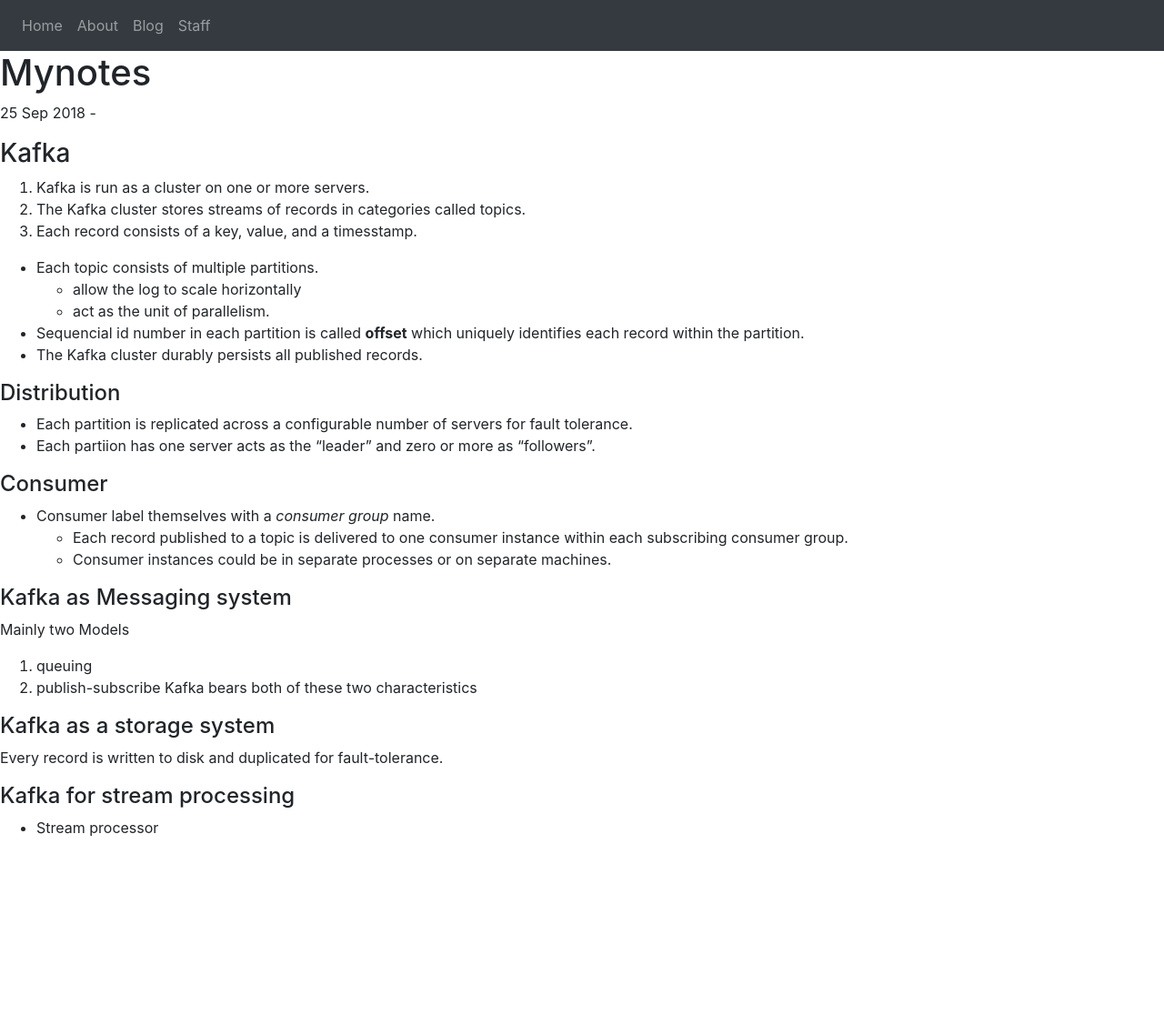
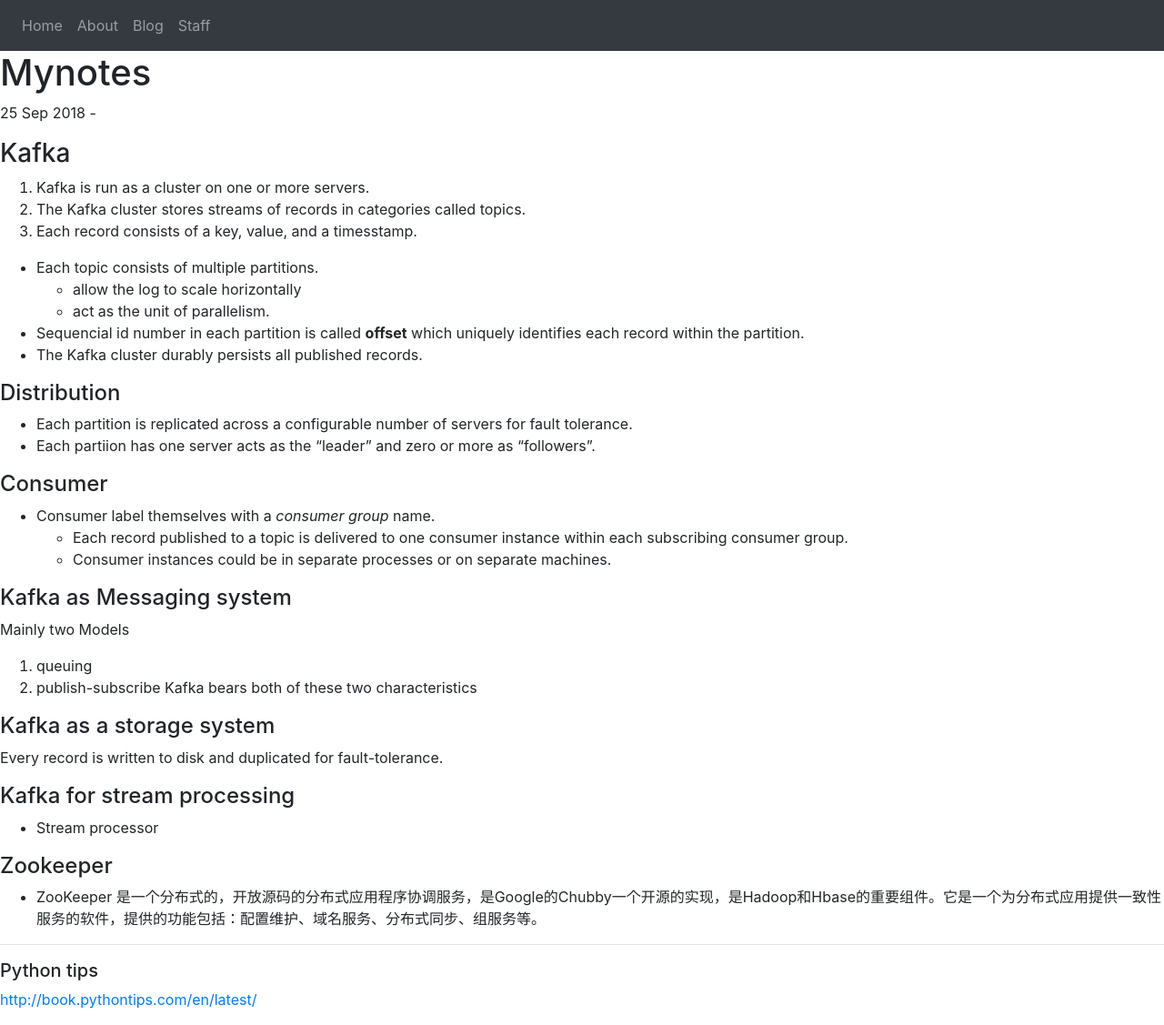
Before and after one commit to CamelShikai/CamelShikai.github.io, a Jekyll site: the page built from _posts/2018-09-25-MyNotes.md, in a window 1280 px wide. Shown: the whole page at 91% size. Built offline with Jekyll 4.4.1, drawn with Linux system fonts in a browser that asks for light colours; our own code applies the rules of GitHub Pages for plain Markdown files; before the commit the page ends 938 px from its top, so only the background shows below that.

Commit message:
python tips

```diff
--- a/_posts/2018-09-25-MyNotes.md
+++ b/_posts/2018-09-25-MyNotes.md
@@ -29,3 +29,10 @@ Every record is written to disk and duplicated for fault-tolerance.
 
 #### Kafka for stream processing
 - Stream processor
+
+#### Zookeeper
+- ZooKeeper 是一个分布式的，开放源码的分布式应用程序协调服务，是Google的Chubby一个开源的实现，是Hadoop和Hbase的重要组件。它是一个为分布式应用提供一致性服务的软件，提供的功能包括：配置维护、域名服务、分布式同步、组服务等。
+
+---
+##### Python tips
+[http://book.pythontips.com/en/latest/](http://book.pythontips.com/en/latest/)
```
